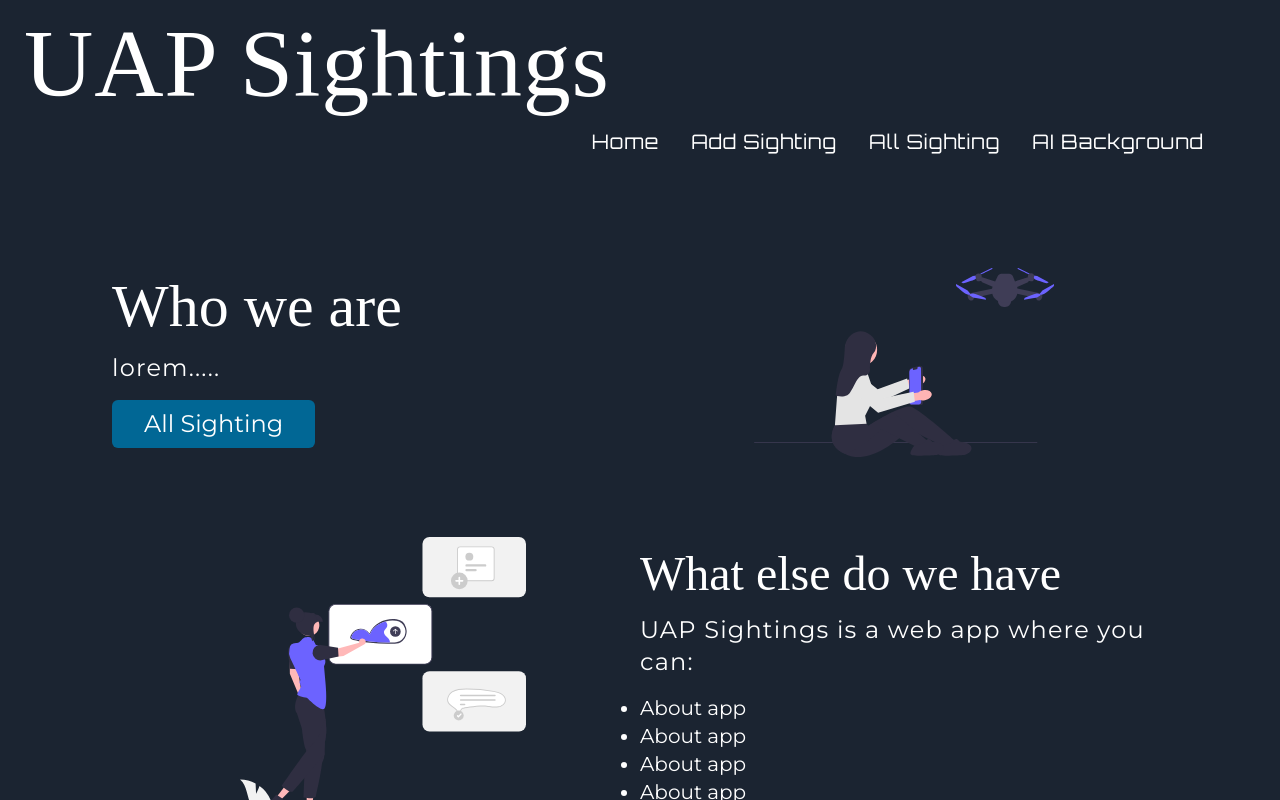
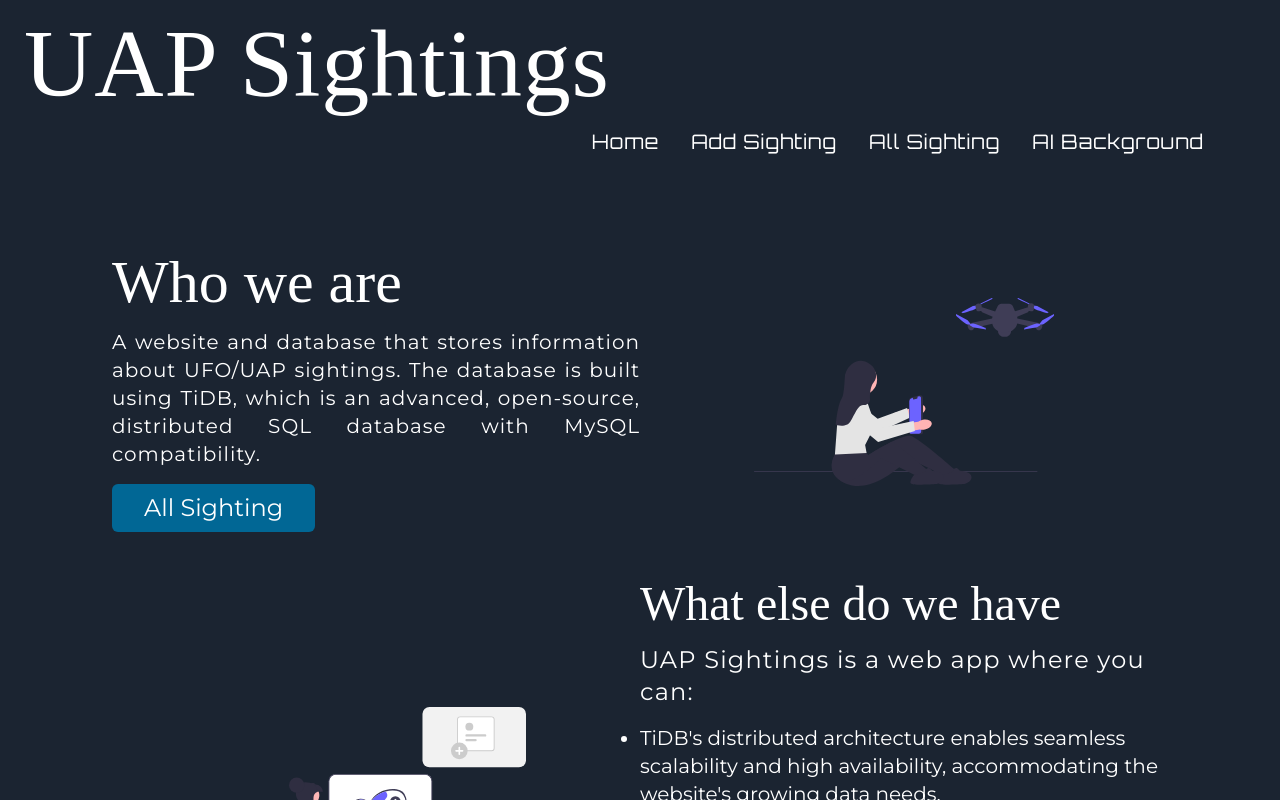
Before and after one commit to MiChaelinzo/SKYWATCH_UAP_SIGTHINGS, a Next.js app: page / in a window 1280 px wide. Shown: the top 800 px of the page. Built offline with nearby package versions, Linux system fonts and the light colour scheme; a web font is replaced by a local one.

Commit message:
✨ Update the content for home page

```diff
--- a/app/page.js
+++ b/app/page.js
@@ -9,7 +9,7 @@
       <div className='md:grid md:grid-cols-2 items-center pt-10'>
         <div className=''>
           <h1 className='text-3xl md:text-6xl font-tektur'>Who we are</h1>
-          <p className='text-xl md:text-2xl py-4 tracking-wider'>lorem.....</p>
+          <p className='text-xl text-justify py-4 tracking-wider'>A website and database that stores information about UFO/UAP sightings. The database is built using TiDB, which is an advanced, open-source, distributed SQL database with MySQL compatibility.</p>
 
           <Link href="/AllSighting">
             <button className='bg-secondary py-2 px-8 rounded-md text-xl md:text-2xl'>All Sighting</button>
@@ -30,10 +30,10 @@
           <p className='text-xl md:text-2xl py-4 tracking-wider'> UAP Sightings is a web app where you can:
           </p>
           <ul className="text-xl">
-            <li className="list-disc">About app</li>
-            <li className="list-disc">About app</li>
-            <li className="list-disc">About app</li>
-            <li className="list-disc">About app</li>
+            <li className="list-disc">TiDB's distributed architecture enables seamless scalability and high availability, accommodating the website's growing data needs.</li>
+            <li className="list-disc">The website and database utilize TiDB, an advanced, open-source, distributed SQL database, for storing UFO/UAP sighting information.</li>
+            <li className="list-disc">With full MySQL compatibility, TiDB simplifies development and allows easy migration from traditional MySQL databases, ensuring a smooth integration process.</li>
+            <li className="list-disc">TiDB's powerful query capabilities facilitate efficient data retrieval and analysis, enhancing user experience and supporting further investigations into sightings.</li>
           </ul>
         </div>
       </div>
```
